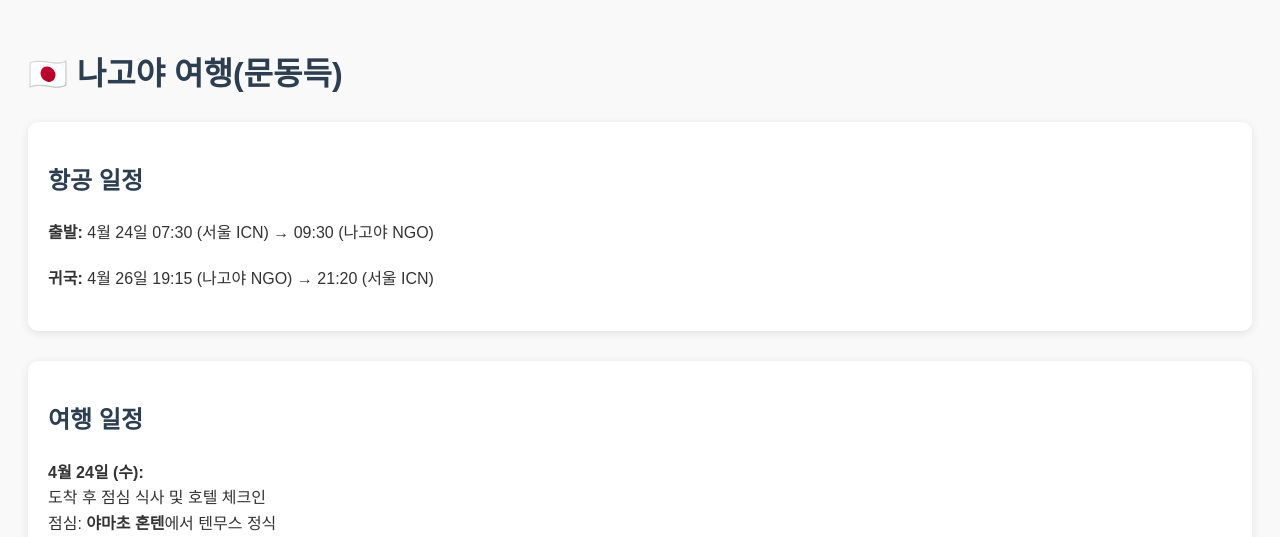
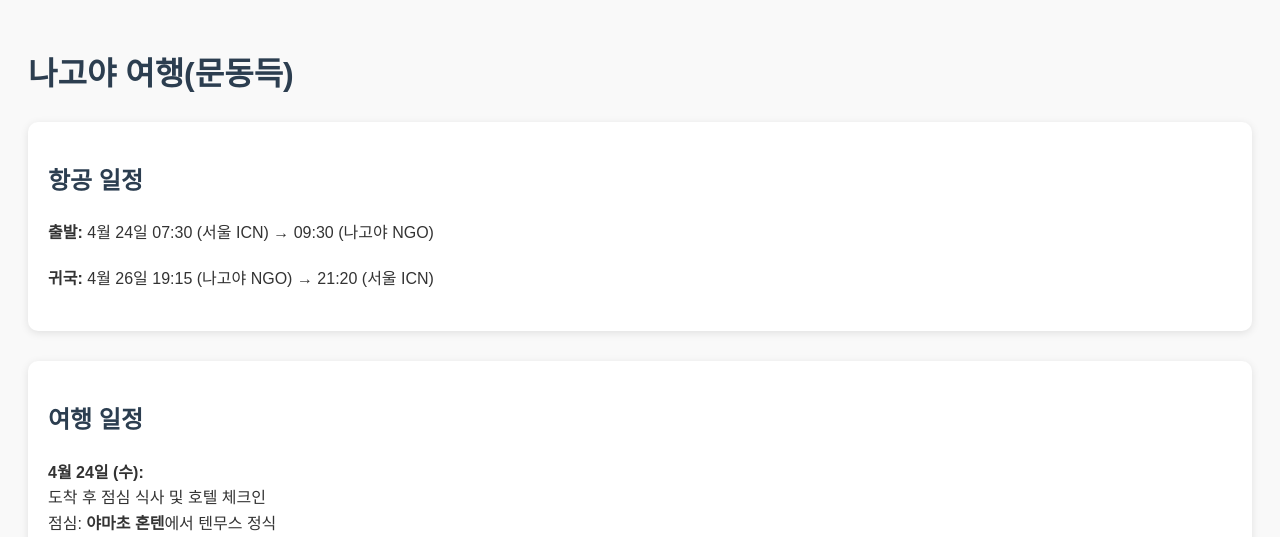
Before and after one commit to skmoon86/2025nagoya, a plain HTML site: page index.html in a window 1280 px wide. Shown: the top 537 px of the page. Drawn offline with Linux system fonts and the light colour scheme.

Commit message:
Update index.html

```diff
--- a/index.html
+++ b/index.html
@@ -41,7 +41,7 @@
   </style>
 </head>
 <body>
-  <h1>🇯🇵 나고야 여행(문동득)</h1>
+  <h1>나고야 여행(문동득)</h1>
 
   <div class="section">
     <h2>항공 일정</h2>
```
